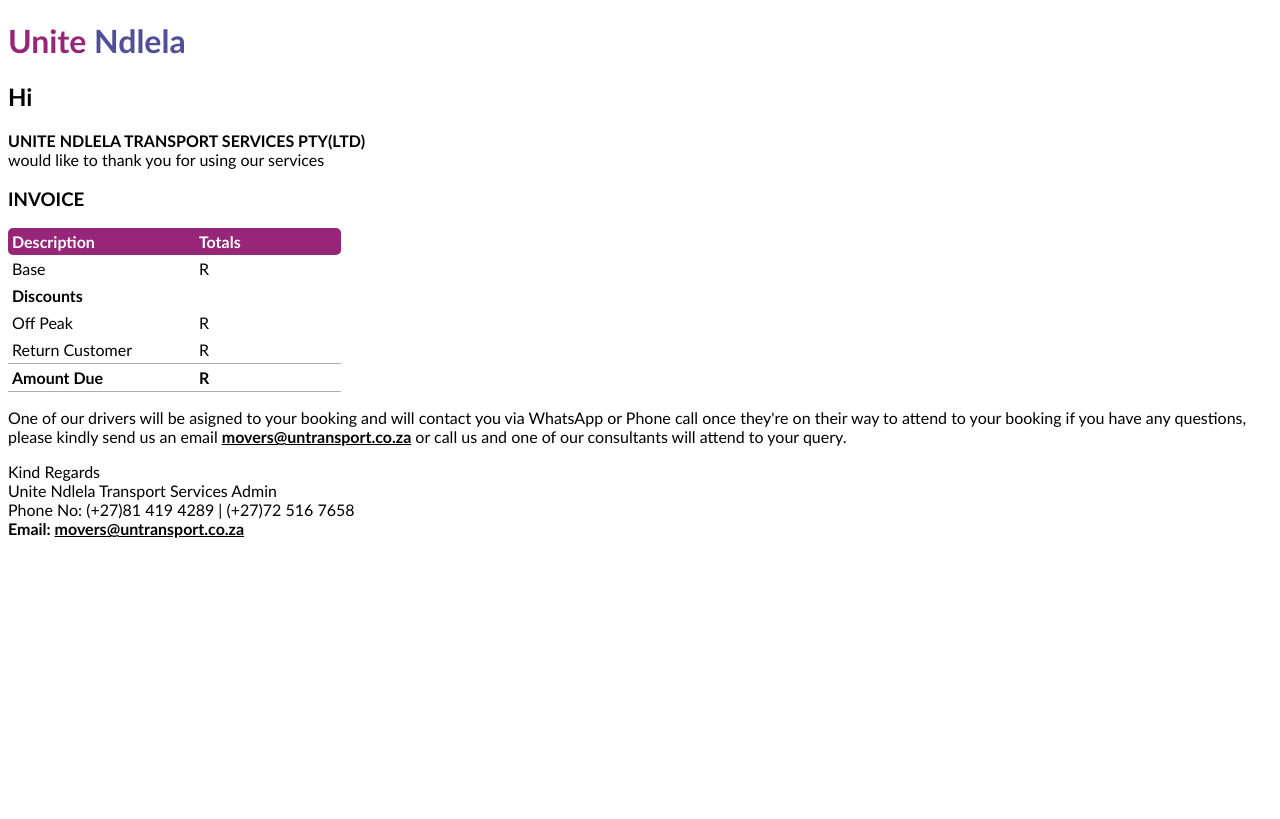
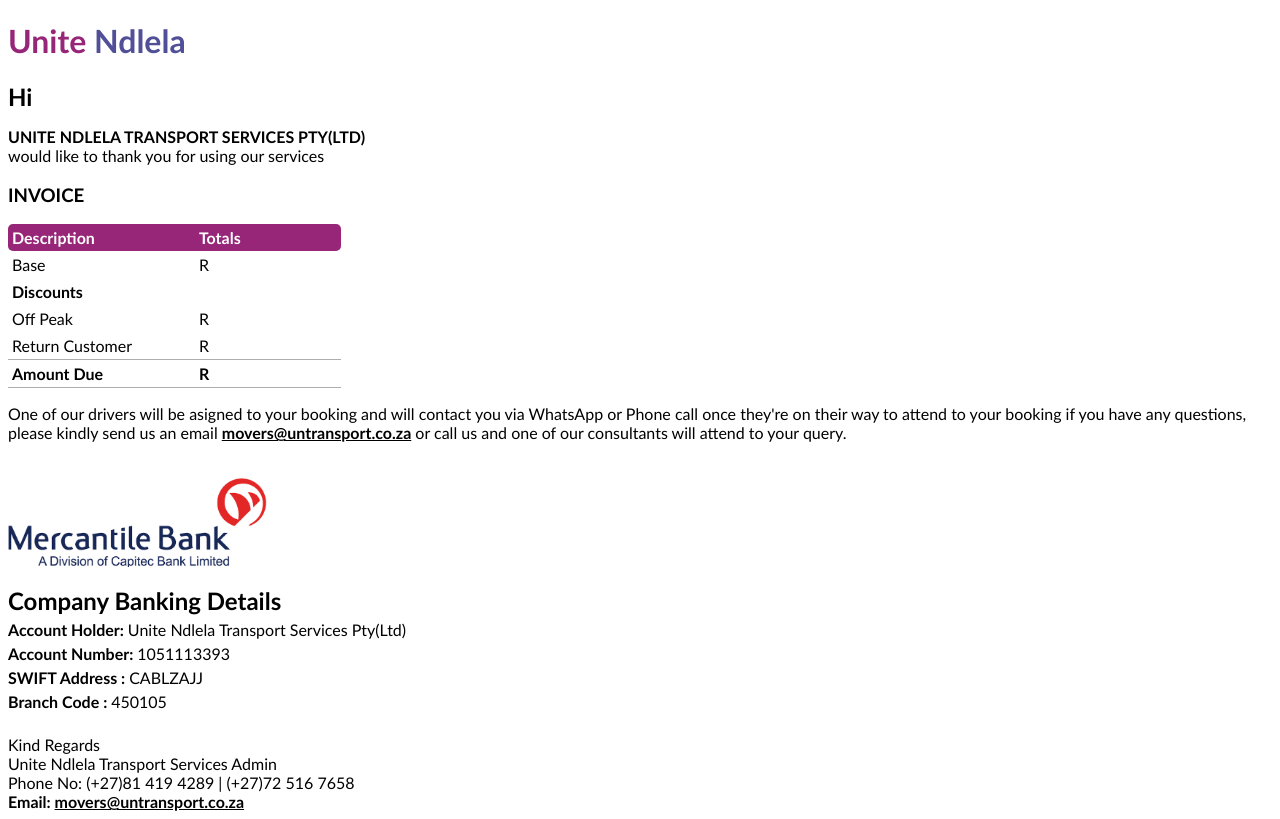
Before and after one commit to unmoverstransport/unmovers, a Django app: template booking/templates/booking_invoice.html in a window 1280 px wide. Before the commit the page ends 538 px from the top, so only its background shows below. Run offline with Django 4.2, Linux system fonts and the light colour scheme; the template is opened without the code that fills it, so the values that code supplies are empty.

Commit message:
version 1.3

```diff
--- a/booking/models.py
+++ b/booking/models.py
@@ -6,6 +6,8 @@
 from django.db import models
 from django.shortcuts import get_object_or_404
 from rest_framework.authentication import get_user_model
+
+from django.utils import timezone
 
 # 3rd party imports
 import uuid
@@ -69,8 +71,8 @@
 
 
     # created at
-    created_at = models.DateTimeField(auto_now_add=True)
-    updated_at = models.DateTimeField(auto_now=True)
+    created_at = models.DateTimeField(auto_now_add=True, default=timezone.now)
+    updated_at = models.DateTimeField(auto_now=True, default=timezone.now)
 
     # overide the string method
     def __str__(self):
--- a/booking/templates/booking_invoice.html
+++ b/booking/templates/booking_invoice.html
@@ -61,6 +61,32 @@
             margin: 0px;
         }
 
+        /*mercantile bank logo and details*/
+
+        img{
+
+            height: 90px;
+            margin: 0px;
+            margin-bottom: 16px;
+            padding: 0px;
+        }
+
+        .bank-details{
+            margin: 0px;
+            margin-bottom: 5px;
+            padding: 0px;
+        }
+
+        .bank-details span{
+            font-weight: normal;
+        }
+
+        h2{
+            padding: 0px;
+            margin: 0px;
+            margin-bottom: 5px;
+        }
+
 
 
     </style>
@@ -104,9 +130,22 @@
             <a href="#">movers@untransport.co.za</a> or call us and one of our consultants will attend
             to your query.
         </p>
+
+        <br>
+        <img src="images/capitec.png" alt="mercantile bank logo">
+        <h2>Company Banking Details</h2>
+        <h4 class="bank-details">Account Holder: <span>Unite Ndlela Transport Services Pty(Ltd)</span></h4>
+        <h4 class="bank-details">Account Number: <span>1051113393</span></h4>
+        <h4 class="bank-details">SWIFT Address : <span>CABLZAJJ</span></h4>
+        <h4 class="bank-details">Branch Code   : <span>450105</span></h4>
+        <br>
+
         <p style="margin: 0px; padding: 0px;">Kind Regards</p>
         <p style="margin: 0px; padding: 0px;">Unite Ndlela Transport Services Admin</p>
         <p style="margin: 0px; padding: 0px;" id="phone-id">Phone No: (+27)81 419 4289 | (+27)72 516 7658</p>
         <p style="margin: 0px; padding: 0px;" id="email-id">Email: <a href="#">movers@untransport.co.za</a></p>
+
+
+
     </body>
 </html>
```
Also changed, not shown: booking/templates/images/capitec.png (added).
